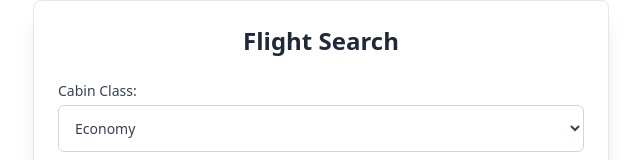
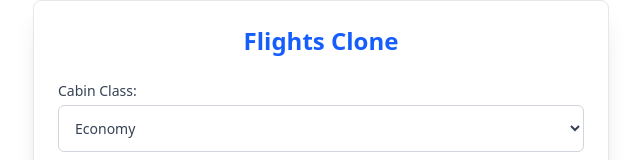
Before and after one commit to HNOONa-0/google-flights-clone, a React (Vite) app: page / in a window 1280 px wide. Shown: the top 160 px of the page, without its empty margins (319-959 px from the left). Built offline with nearby package versions, Linux system fonts and the light colour scheme; no server answers.

Commit message:
remove console logs and unnecessary comments in various components for cleaner code

```diff
--- a/src/components/AirportsSearchInput.jsx
+++ b/src/components/AirportsSearchInput.jsx
@@ -55,7 +55,6 @@ const AirportSearchInput = forwardRef(({ placeholder, setError }, ref) => {
         const response = await api("v1/flights/searchAirport", {
           query: debouncedQuery,
         });
-        console.log("response", response.data);
         setAirports((prevAirports) => {
           const airportMap = new Map();
 
--- a/src/components/DestinationCard.jsx
+++ b/src/components/DestinationCard.jsx
@@ -1,5 +1,4 @@
 const DestinationCard = ({ destination }) => {
-  // Destructuring the nested content
   const { content } = destination;
   const { location, image, flightQuotes } = content || {};
   const { name } = location || {};
--- a/src/components/DestinationResults.jsx
+++ b/src/components/DestinationResults.jsx
@@ -1,4 +1,3 @@
-// DestinationResults.js
 import DestinationCard from "./DestinationCard";
 import Spinner from "./Spinner";
 
--- a/src/components/FlightCard.jsx
+++ b/src/components/FlightCard.jsx
@@ -3,13 +3,11 @@ import { formatTime, normalizeTag } from "../utils/util";
 const FlightCard = ({ destinationImageUrl, flight }) => {
   const { id, price, legs, tags } = flight;
 
-  // Ensure there is at least one leg, else return empty
   const leg = legs?.[0] || {};
   const { departure, arrival, durationInMinutes, carriers } = leg;
   const fromCity = leg.origin?.city || "Unknown";
   const toCity = leg.destination?.city || "Unknown";
 
-  // Convert durationInMinutes to hours and minutes, default to 0 if undefined
   const hours = durationInMinutes ? Math.floor(durationInMinutes / 60) : 0;
   const minutes = durationInMinutes ? durationInMinutes % 60 : 0;
 
--- a/src/pages/GoogleFlightClone.jsx
+++ b/src/pages/GoogleFlightClone.jsx
@@ -18,7 +18,6 @@ const GoogleFlightClone = () => {
   const toRef = useRef(null);
   const adultsRef = useRef(null);
 
-  // create search flight function
   const searchFlights = async () => {
     const fromAirport = fromRef.current?.getSelectedAirport();
     const toAirport = toRef.current?.getSelectedAirport();
@@ -39,10 +38,9 @@ const GoogleFlightClone = () => {
         currency: "USD",
         date: new Date().toISOString().split("T")[0],
       });
-      console.log("response", response);
 
       setFlights(response.data);
-    } catch (error) {
+    } catch (_error) {
       setError("Could not fetch flights");
     } finally {
       setIsFlightsLoading(false);
@@ -72,9 +70,8 @@ const GoogleFlightClone = () => {
           }
         );
 
-        console.log("destinationsResponse", destinationsResponse);
         setDestinations(destinationsResponse.data);
-      } catch (error) {
+      } catch (_error) {
         setError("Could not fetch destinations");
       } finally {
         setIsDestinationsLoading(false);
@@ -93,8 +90,8 @@ const GoogleFlightClone = () => {
   return (
     <>
       <div className="container mx-auto p-6 bg-white shadow-xl rounded-lg max-w-xl border border-gray-200">
-        <h2 className="text-2xl font-bold mb-6 text-center text-gray-800">
-          Flight Search
+        <h2 className="text-2xl font-bold mb-6 text-center text-blue-600">
+          Flights Clone
         </h2>
 
         <div className="flex flex-col space-y-4">
@@ -102,11 +99,12 @@ const GoogleFlightClone = () => {
             Cabin Class:
             <select className="block w-full mt-1 p-3 border border-gray-300 rounded-md focus:ring focus:ring-blue-300">
               <option value="economy">Economy</option>
-              <option value="premium-economy">Premium Economy</option>
+              <option value="premium_economy">Premium Economy</option>
               <option value="business">Business</option>
               <option value="first">First</option>
             </select>
           </label>
+
           <label className="text-sm font-medium text-gray-700">
             Number of Adults:
             <input
@@ -125,6 +123,7 @@ const GoogleFlightClone = () => {
             placeholder={"From"}
             setError={setError}
           />
+
           <AirportSearchInput
             ref={toRef}
             placeholder={"To"}
@@ -139,6 +138,7 @@ const GoogleFlightClone = () => {
           <Search size={16} />
           <span>Search Flights</span>
         </button>
+
         {error && (
           <p className="error-message text-red-500 text-sm mt-4 text-center">
             {error}
@@ -152,6 +152,7 @@ const GoogleFlightClone = () => {
             flights={flights}
             title="Available flights"
           />
+
           <DestinationResults
             isLoading={isDestinationsLoading}
             destinations={destinations}
--- a/src/utils/api.js
+++ b/src/utils/api.js
@@ -6,7 +6,7 @@ const api = async (endpoint, queryParams = {}) => {
     const url = `${baseUrl}/${endpoint}?${queryString}&locale=${
       import.meta.env.VITE_LOCALE
     }`;
-    console.log("url", url);
+
     const response = await fetch(url, {
       method: "GET",
       headers: {
```
